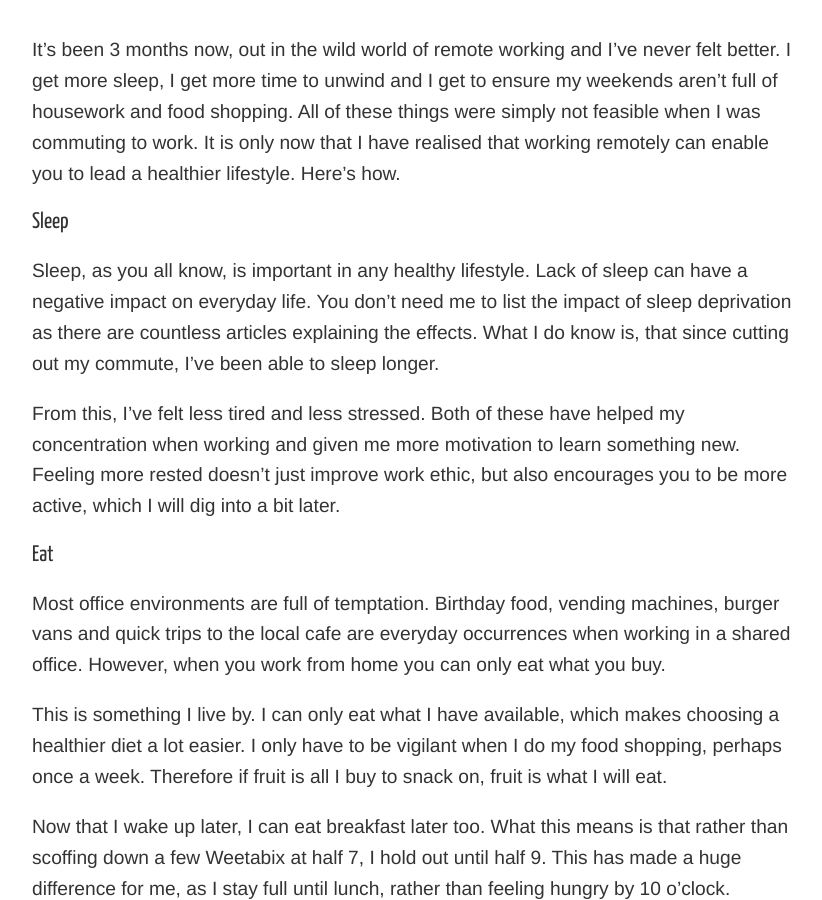
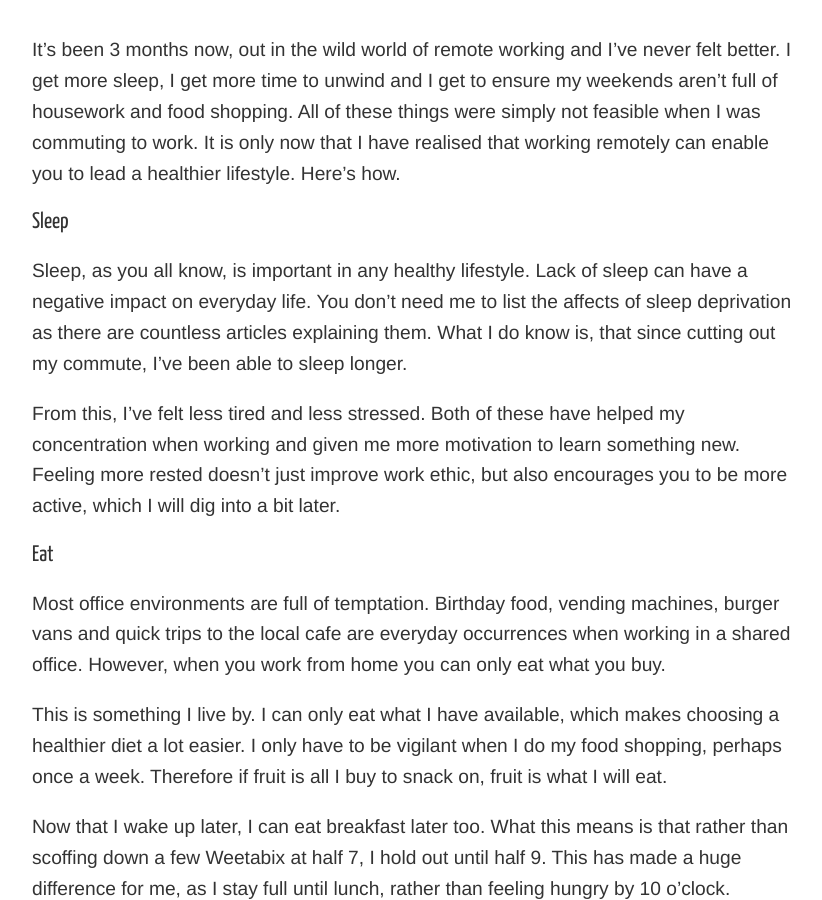
Before and after one commit to holidayextras/holidayextras.github.com, a Jekyll site: the page built from _posts/2016-11-04-remotely-healthy.md, in a window 1280 px wide and 900 px high, scrolled down 480 px. Shown: the whole window, without its empty margins (224-1046 px from the left). Built offline with Jekyll 4.4.1, drawn with Linux system fonts in a browser that asks for light colours; nearby versions of some CDN libraries; comment, search, counter and statistics services are not loaded.

Commit message:
reword sentence
reword impact

```diff
--- a/_posts/2016-11-04-remotely-healthy.md
+++ b/_posts/2016-11-04-remotely-healthy.md
@@ -12,7 +12,7 @@ It's been 3 months now, out in the wild world of remote working and I've never f
 
 ### Sleep
 
-Sleep, as you all know, is important in any healthy lifestyle. Lack of sleep can have a negative impact on everyday life. You don't need me to list the impact of sleep deprivation as there are countless articles explaining the effects. What I do know is, that since cutting out my commute, I've been able to sleep longer.
+Sleep, as you all know, is important in any healthy lifestyle. Lack of sleep can have a negative impact on everyday life. You don't need me to list the affects of sleep deprivation as there are countless articles explaining them. What I do know is, that since cutting out my commute, I've been able to sleep longer.
 
 From this, I've felt less tired and less stressed. Both of these have helped my concentration when working and given me more motivation to learn something new. Feeling more rested doesn't just improve work ethic, but also encourages you to be more active, which I will dig into a bit later.
 
```
